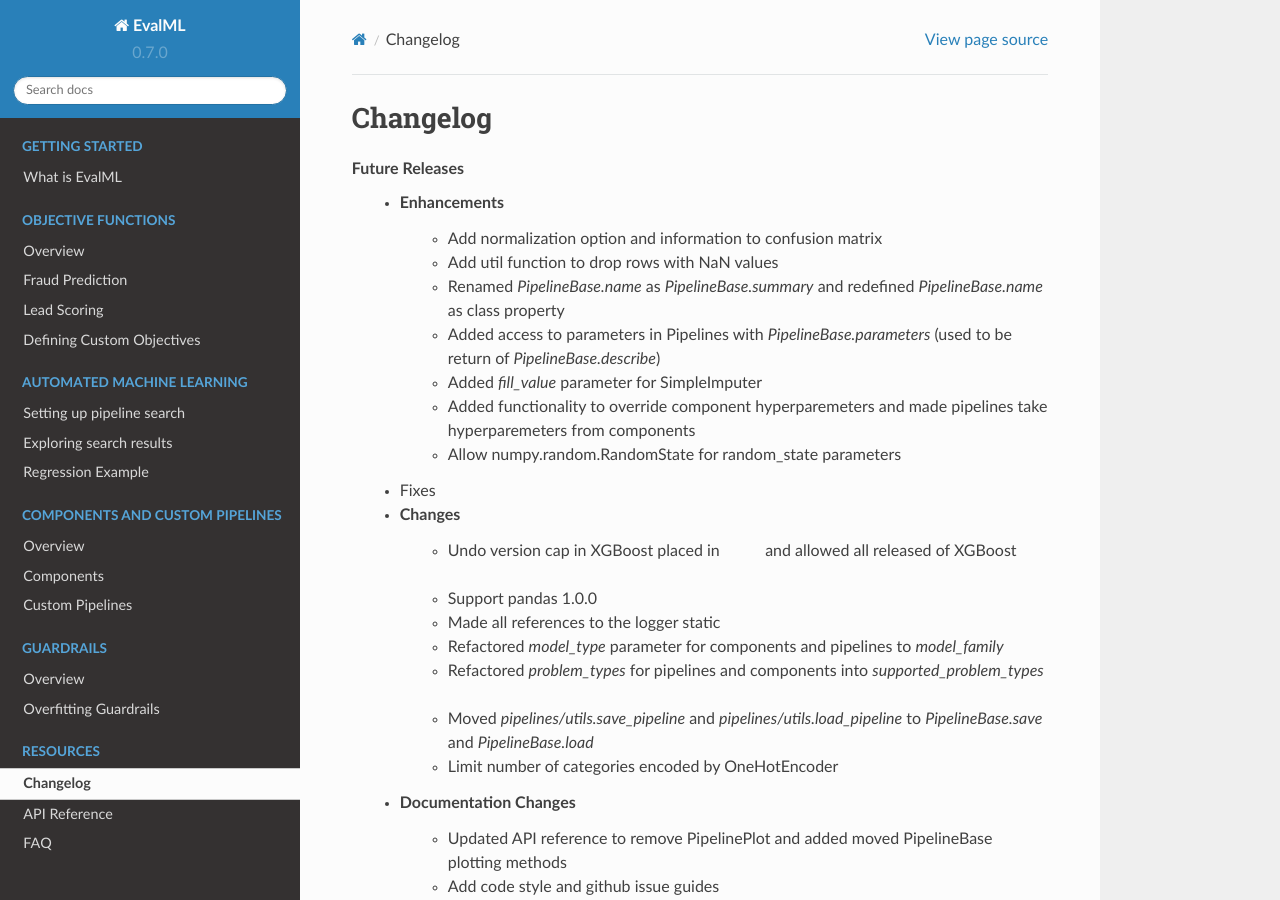
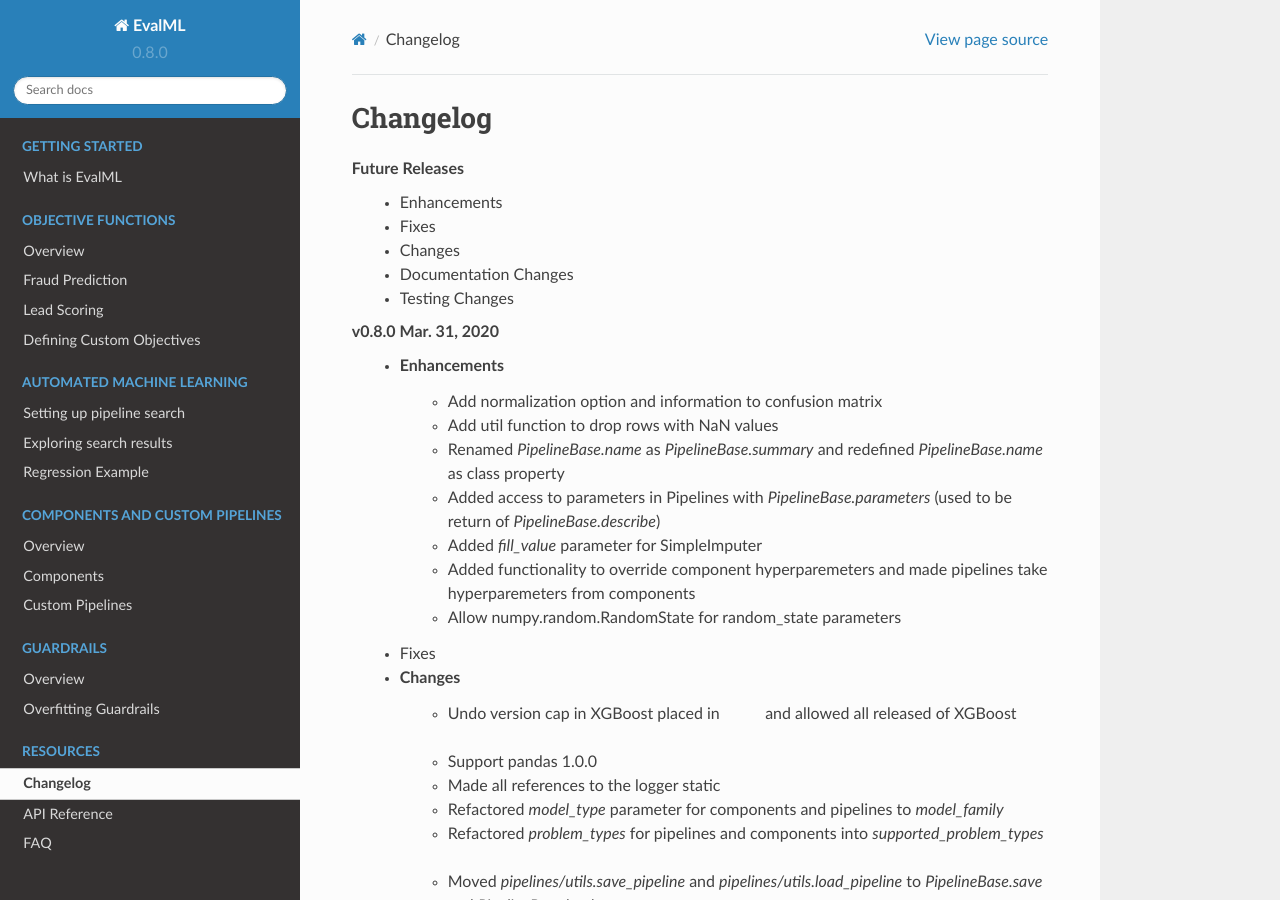
Before and after one commit to alteryx/evalml, a Sphinx documentation site: the page built from docs/source/changelog.rst, in a window 1280 px wide and 900 px high. Built offline with Sphinx 7.4.7 and the Read the Docs theme 2.0.0, drawn with Linux system fonts in a browser that asks for light colours; comment, search, counter and statistics services are not loaded.

Commit message:
v0.8.0 (#553)

```diff
--- a/docs/source/changelog.rst
+++ b/docs/source/changelog.rst
@@ -3,6 +3,14 @@
 Changelog
 ---------
 **Future Releases**
+    * Enhancements
+    * Fixes
+    * Changes
+    * Documentation Changes
+    * Testing Changes
+
+
+**v0.8.0 Mar. 31, 2020**
     * Enhancements
         * Add normalization option and information to confusion matrix :pr:`484`
         * Add util function to drop rows with NaN values :pr:`487`
--- a/evalml/__init__.py
+++ b/evalml/__init__.py
@@ -27,4 +27,4 @@ warnings.filterwarnings("ignore", category=FutureWarning)
 warnings.filterwarnings("ignore", category=DeprecationWarning)
 
 
-__version__ = '0.7.0'
+__version__ = '0.8.0'
--- a/setup.py
+++ b/setup.py
@@ -2,7 +2,7 @@ from setuptools import find_packages, setup
 
 setup(
     name='evalml',
-    version='0.7.0',
+    version='0.8.0',
     author='Feature Labs, Inc.',
     author_email='support@featurelabs.com',
     url='http://www.featurelabs.com/',
```
